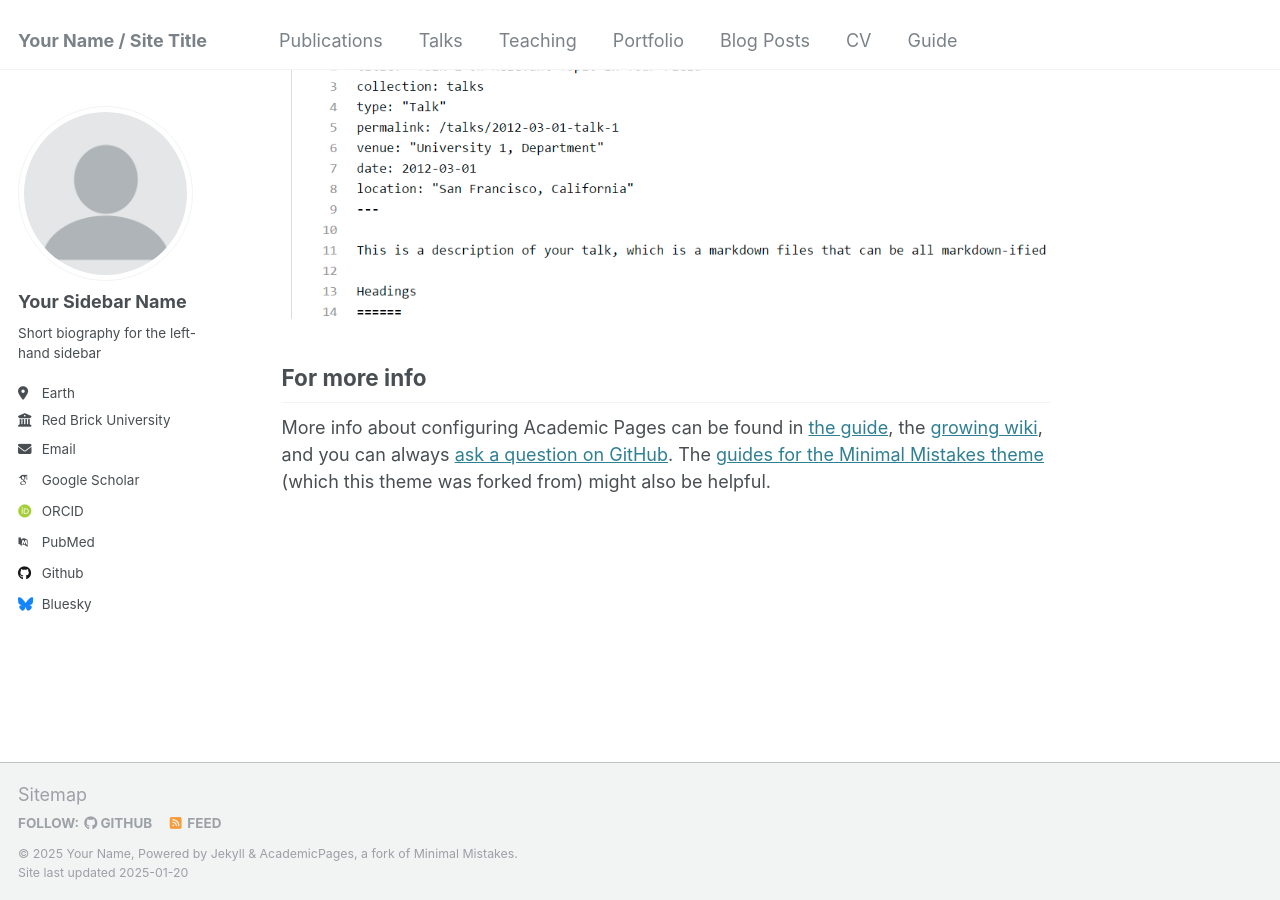
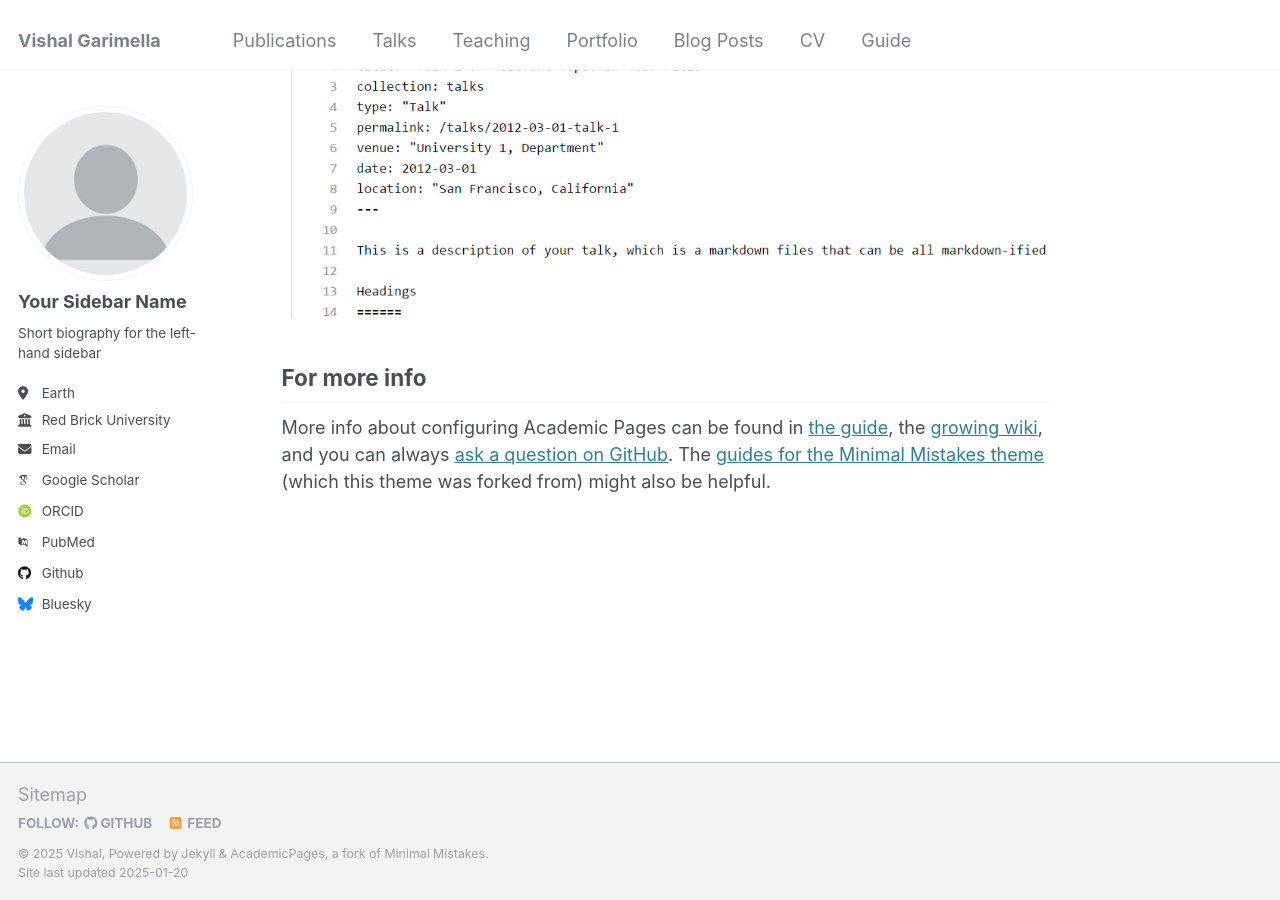
Before and after one commit to vishal1383/vishalg.github.io, a Jekyll site: the page built from _pages/about.md, in a window 1280 px wide and 900 px high, scrolled down 2643 px. Built offline with Jekyll 4.4.1, drawn with Linux system fonts in a browser that asks for light colours; some web fonts are replaced.

Commit message:
Update _config.yml

```diff
--- a/_config.yml
+++ b/_config.yml
@@ -8,11 +8,11 @@
 
 # Basic Site Settings
 locale                   : "en-US"
-title                    : "Your Name / Site Title"
+title                    : "Vishal Garimella"
 title_separator          : "-"
-name                     : &name "Your Name"
+name                     : &name "Vishal"
 description              : &description "personal description"
-url                      : https://academicpages.github.io # the base hostname & protocol for your site e.g. "https://[your GitHub username].github.io"
+url                      : https://vishalg.github.io # the base hostname & protocol for your site e.g. "https://[your GitHub username].github.io"
 baseurl                  : "" # the subpath of your site, e.g. "/blog"
 repository               : "academicpages/academicpages.github.io"
 
```
